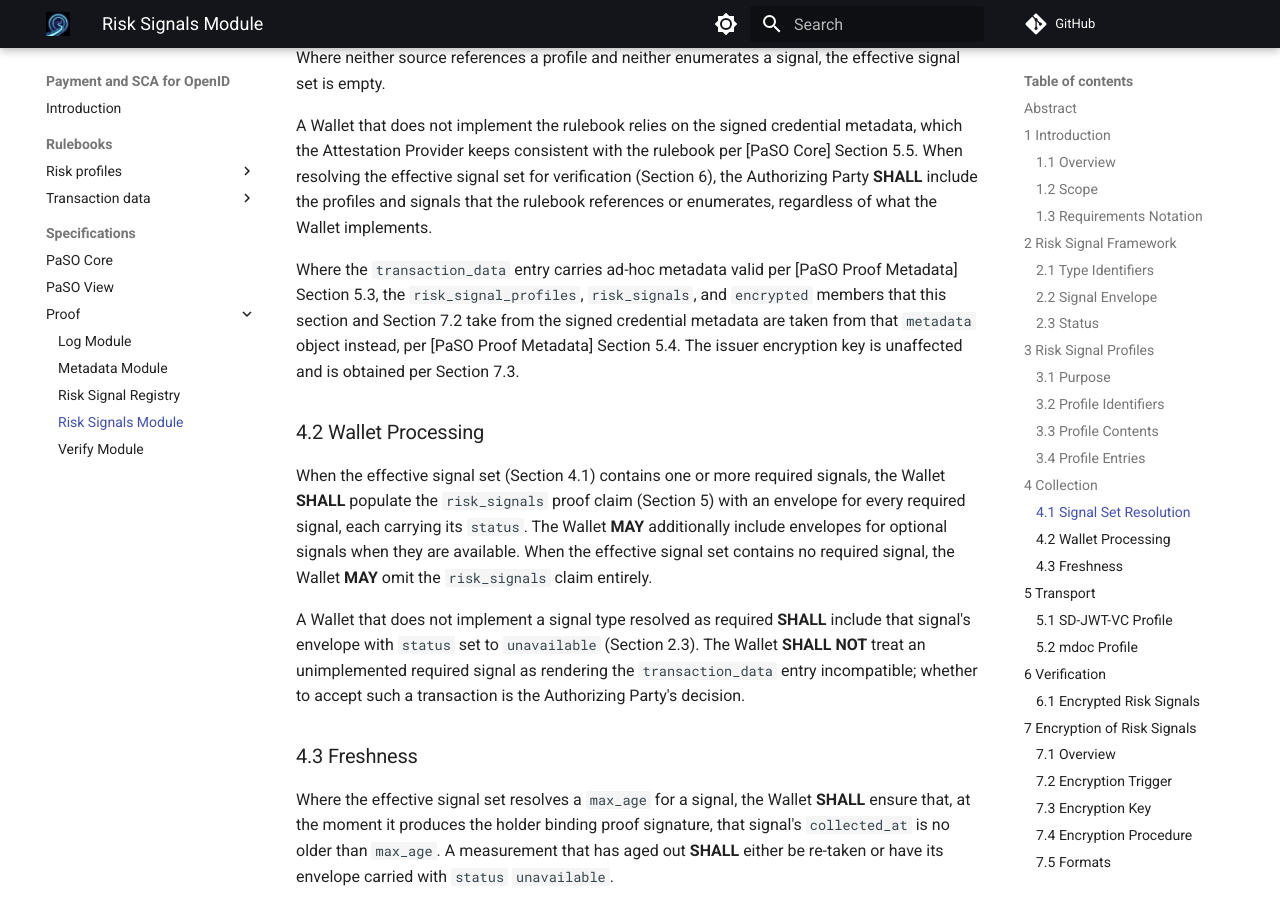
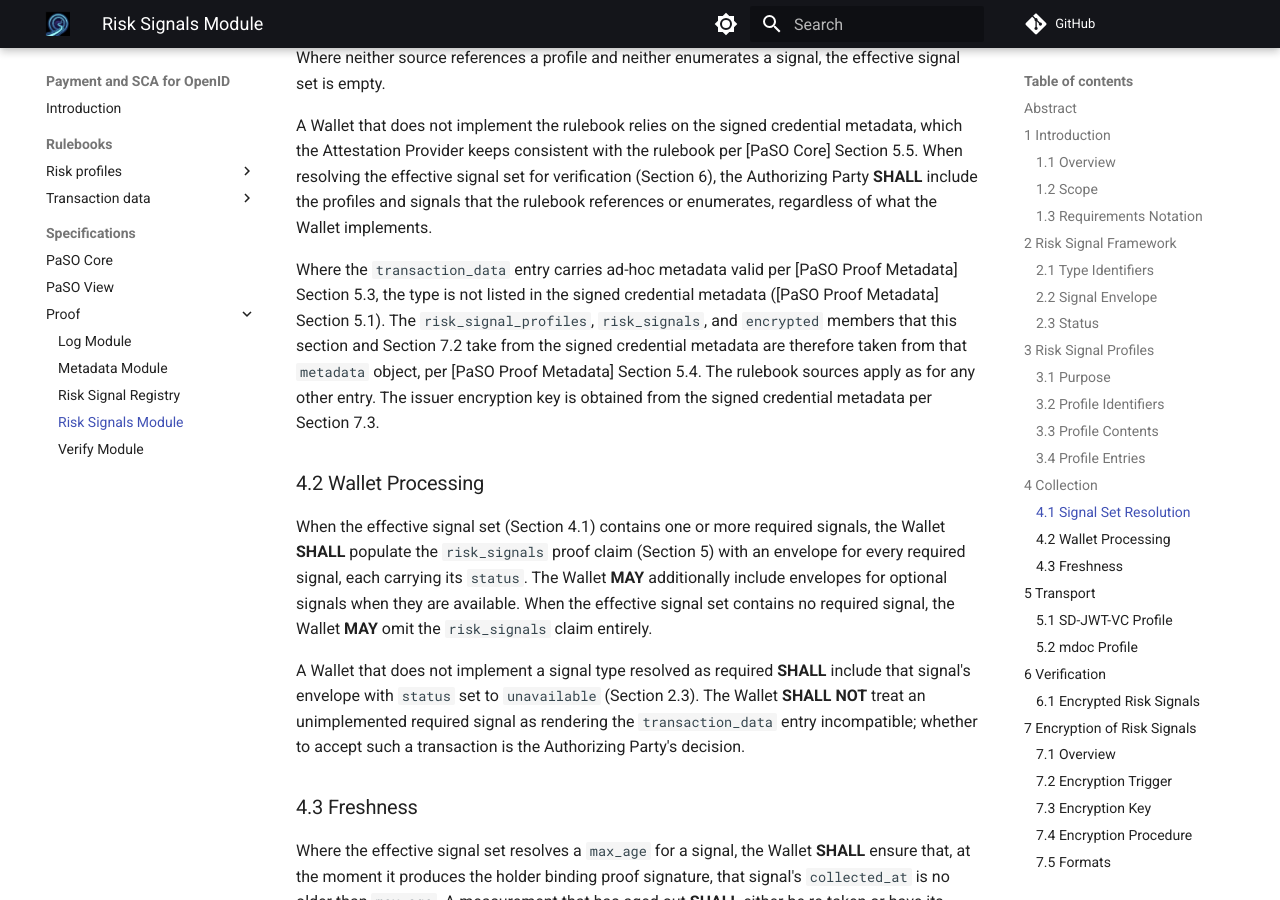
Before and after one commit to APTITUDE-Consortium/payments-and-sca-for-openid, an MkDocs documentation site: the page built from docs/specifications/proof/paso-proof-risk-signals.md, in a window 1280 px wide and 900 px high, scrolled down 5194 px. Built offline with MkDocs 1.6.1 and Material for MkDocs 9.7.7, drawn with Linux system fonts in a browser that asks for light colours; comment, search, counter and statistics services are not loaded; the version menu is left out.

Commit message:
docs: risk signals take ad-hoc risk members only for unpublished types

```diff
--- a/docs/specifications/proof/paso-proof-risk-signals.md
+++ b/docs/specifications/proof/paso-proof-risk-signals.md
@@ -134,7 +134,7 @@ Where neither source references a profile and neither enumerates a signal, the e
 
 A Wallet that does not implement the rulebook relies on the signed credential metadata, which the Attestation Provider keeps consistent with the rulebook per [PaSO Core] Section 5.5. When resolving the effective signal set for verification (Section 6), the Authorizing Party **SHALL** include the profiles and signals that the rulebook references or enumerates, regardless of what the Wallet implements.
 
-Where the `transaction_data` entry carries ad-hoc metadata valid per [PaSO Proof Metadata] Section 5.3, the `risk_signal_profiles`, `risk_signals`, and `encrypted` members that this section and Section 7.2 take from the signed credential metadata are taken from that `metadata` object instead, per [PaSO Proof Metadata] Section 5.4. The issuer encryption key is unaffected and is obtained per Section 7.3.
+Where the `transaction_data` entry carries ad-hoc metadata valid per [PaSO Proof Metadata] Section 5.3, the type is not listed in the signed credential metadata ([PaSO Proof Metadata] Section 5.1). The `risk_signal_profiles`, `risk_signals`, and `encrypted` members that this section and Section 7.2 take from the signed credential metadata are therefore taken from that `metadata` object, per [PaSO Proof Metadata] Section 5.4. The rulebook sources apply as for any other entry. The issuer encryption key is obtained from the signed credential metadata per Section 7.3.
 
 ### 4.2 Wallet Processing
 
```
